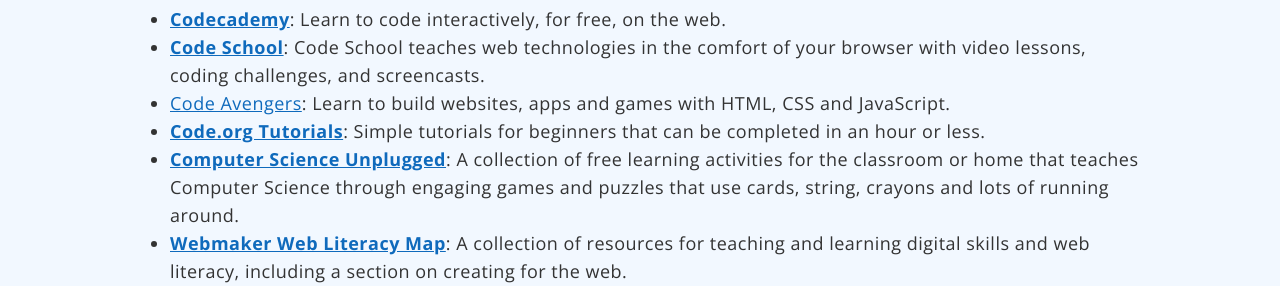
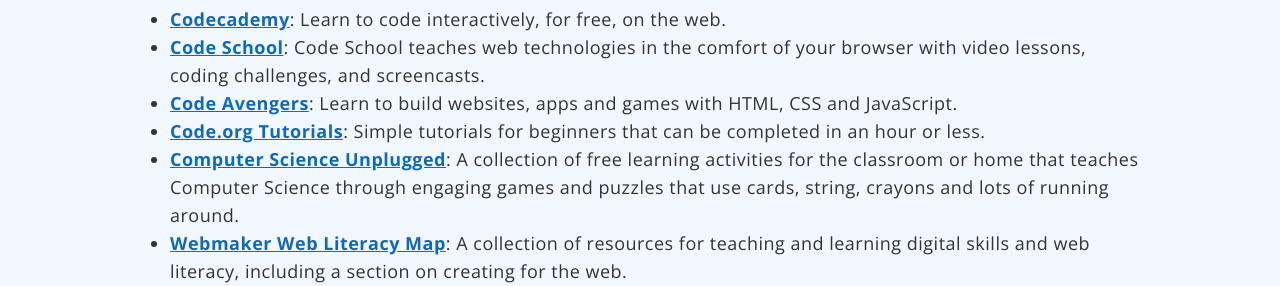
Before and after one commit to codeeu/codeeu.github.io, a Jekyll site: the page built from resources/index.html, in a window 1280 px wide. Shown: the part 513-799 px from the top of the page. Built offline with Jekyll 4.4.1, drawn with Linux system fonts in a browser that asks for light colours; nearby versions of some CDN libraries; Markdown is read by kramdown in place of the engine named in the settings.

Commit message:
little style fix

```diff
--- a/resources/index.html
+++ b/resources/index.html
@@ -27,7 +27,7 @@
 <ul>
 	<li><strong><a href="http://www.codecademy.com/">Codecademy</a></strong>: Learn to code interactively, for free, on the web.</li>
 	<li><strong><a href="https://www.codeschool.com">Code School</a></strong>: Code School teaches web technologies in the comfort of your browser with video lessons, coding challenges, and screencasts.</li>
-	<li><a href="http://www.codeavengers.com">Code Avengers</a>: Learn to build websites, apps and games with HTML, CSS and JavaScript.</li>
+	<li><strong><a href="http://www.codeavengers.com">Code Avengers</a></strong>: Learn to build websites, apps and games with HTML, CSS and JavaScript.</li>
 	<li><strong><a href="http://code.org/learn">Code.org Tutorials</a></strong>: Simple tutorials for beginners that can be completed in an hour or less.</li>
 	<li><strong><a href="http://csunplugged.org">Computer Science Unplugged</a></strong>: A collection of free learning activities for the classroom or home that teaches Computer Science through engaging games and puzzles that use cards, string, crayons and lots of running around.</li>
 	<li><strong><a href="https://webmaker.org/en-US/resources">Webmaker Web Literacy Map</a></strong>: A collection of resources for teaching and learning digital skills and web literacy, including a section on creating for the web.</li>
```
